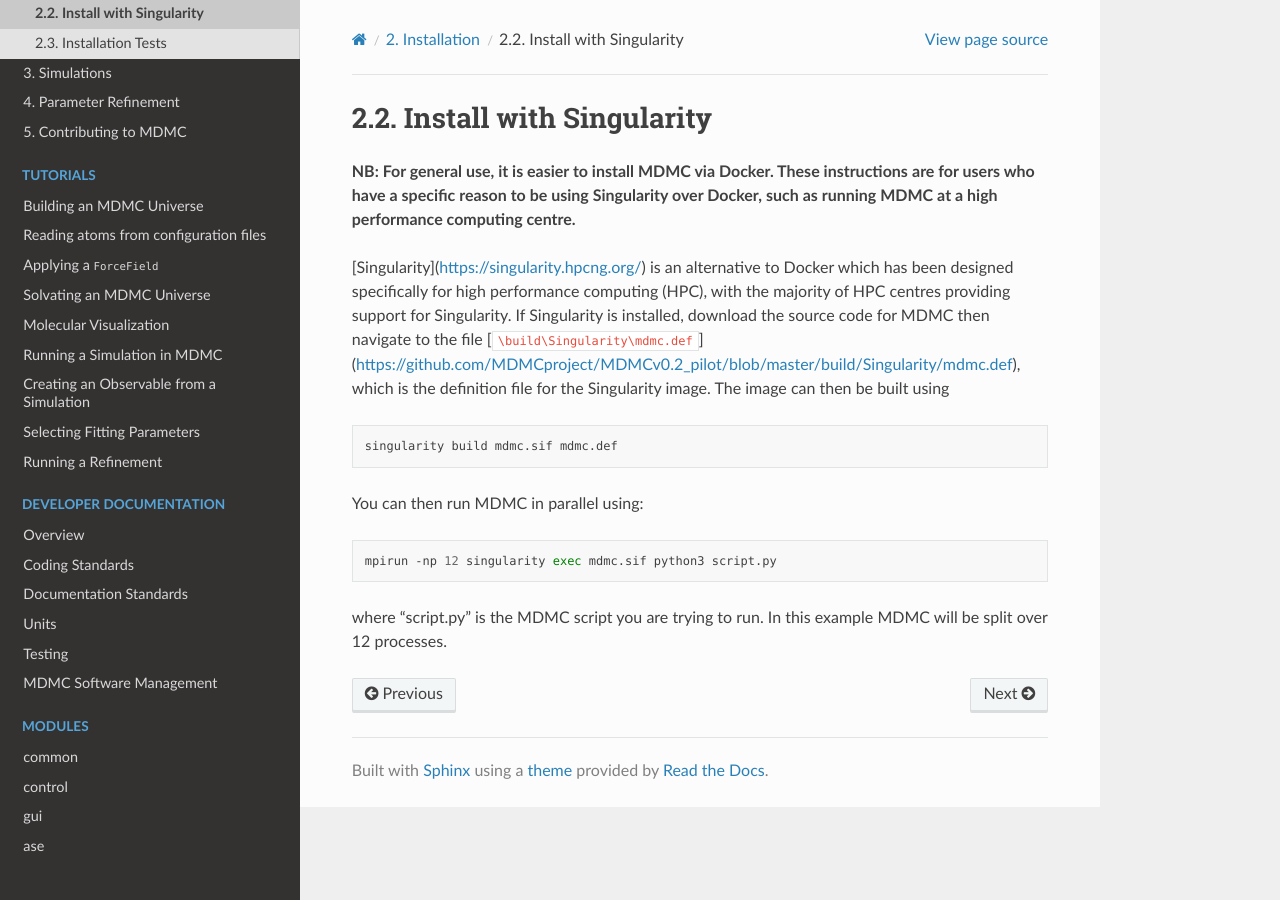
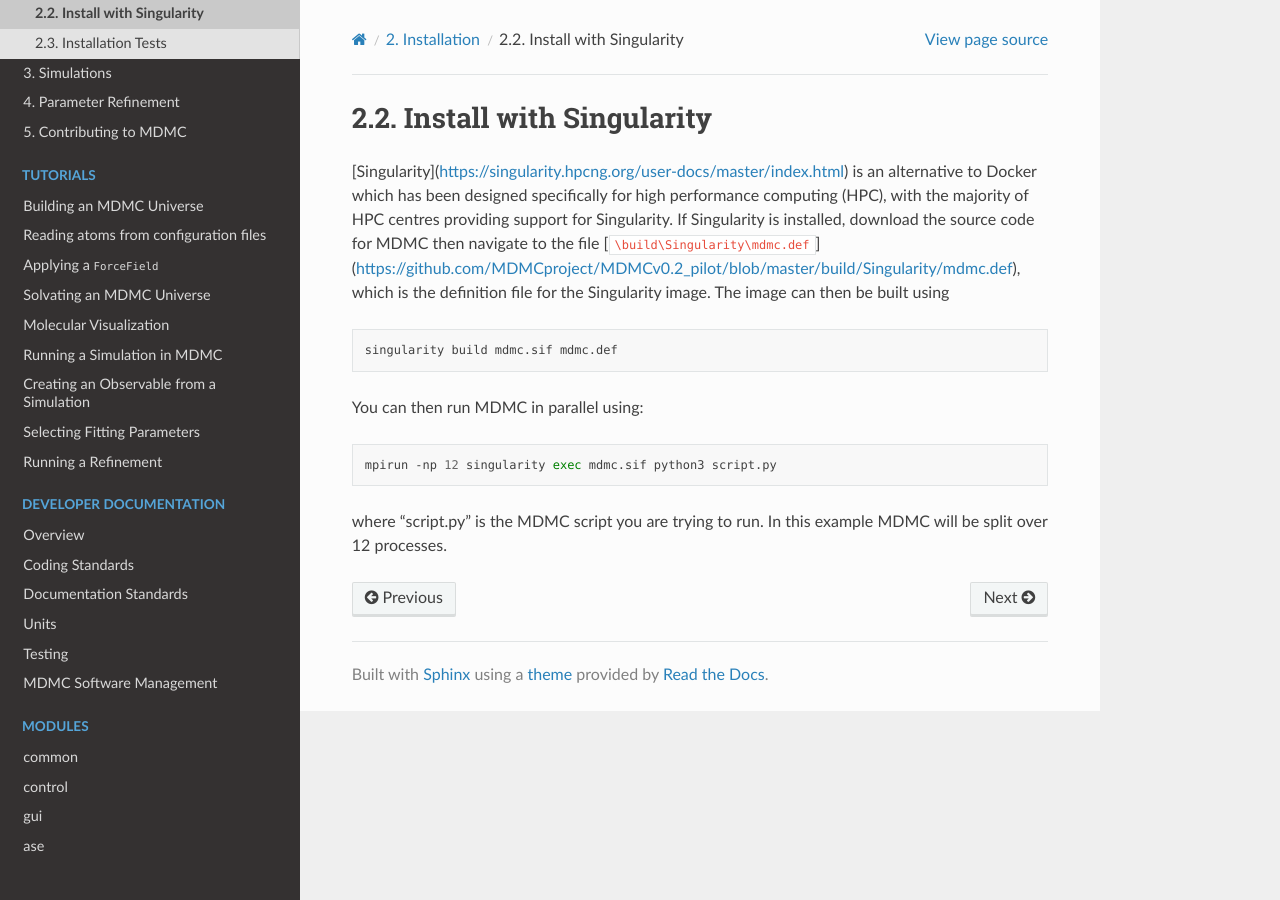
Before and after one commit to ISISNeutronMuon/MDMC, a Sphinx documentation site: the page built from doc/pages/installation/singularity.rst, in a window 1280 px wide. Built offline with Sphinx 7.4.7 and the Read the Docs theme 2.0.0, drawn with Linux system fonts in a browser that asks for light colours; pages that are not in the unit, such as notebooks, are missing from menus.

Commit message:
Added link to Singularity docs

```diff
--- a/doc/pages/installation/singularity.rst
+++ b/doc/pages/installation/singularity.rst
@@ -3,12 +3,8 @@
 Install with Singularity
 ========================
 
-**NB: For general use, it is easier to install MDMC via Docker. These instructions**
-**are for users who have a specific reason to be using Singularity over Docker,**
-**such as running MDMC at a high performance computing centre.**
-
-[Singularity](https://singularity.hpcng.org/) is an alternative to Docker which has been designed specifically for
-high performance computing (HPC), with the majority of HPC centres providing
+[Singularity](https://singularity.hpcng.org/user-docs/master/index.html) is an alternative to Docker which has been designed
+specifically for high performance computing (HPC), with the majority of HPC centres providing
 support for Singularity. If Singularity is installed, download the source code
 for MDMC then navigate to the file [``\build\Singularity\mdmc.def``](https://github.com/MDMCproject/MDMCv0.2_pilot/blob/master/build/Singularity/mdmc.def),
 which is the definition file for the Singularity image. The image can then be built using
```
